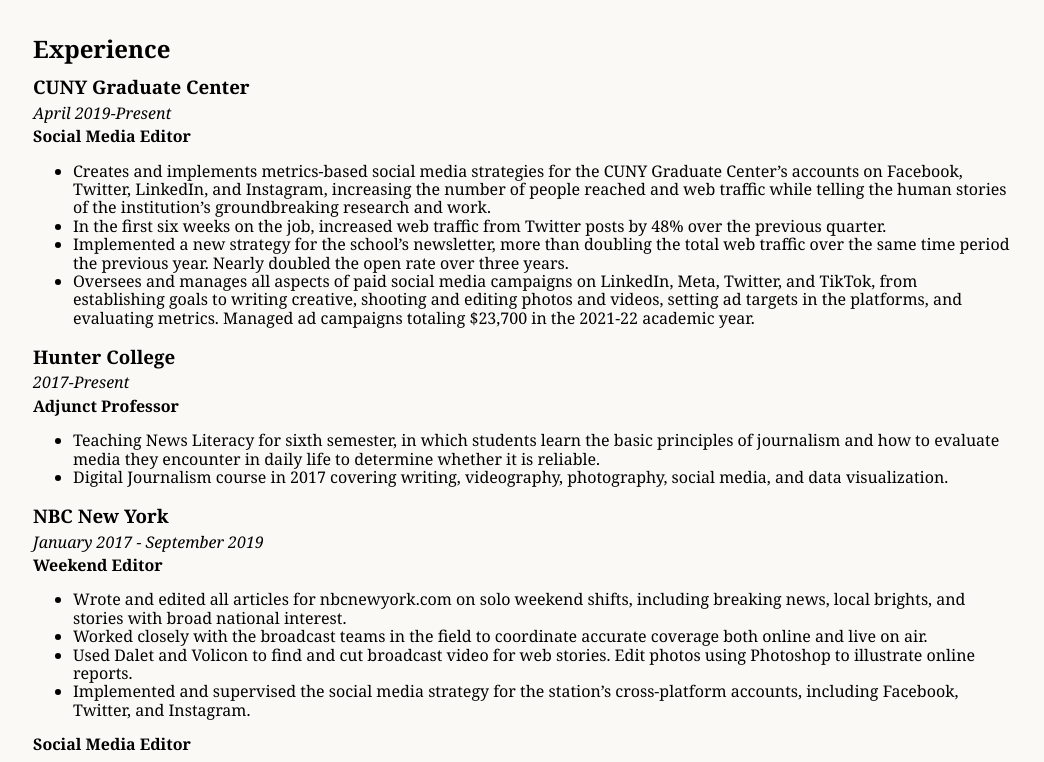
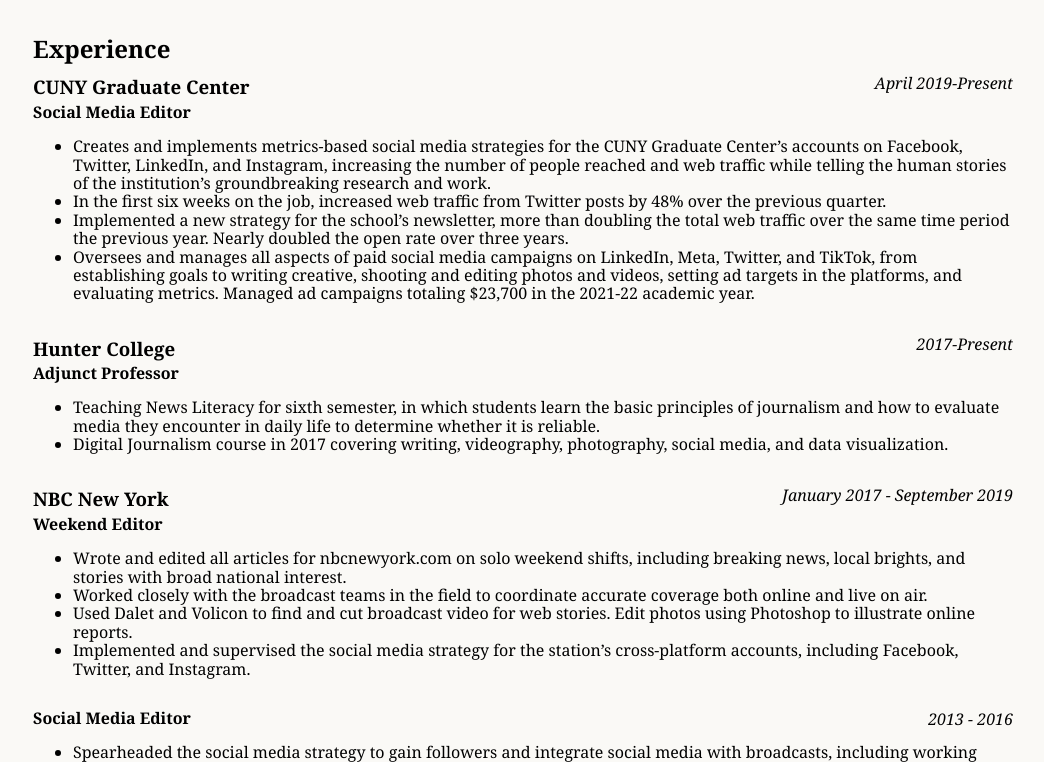
Before and after one commit to coraliecarlson/resume, a plain HTML site: page index.html in a window 1280 px wide. Shown: the part 705-1467 px from the top of the page, without its empty margins (117-1161 px from the left). Drawn offline with nearby package versions, Linux system fonts and the light colour scheme.

Commit message:
Adds flexbox to justify title and dates

```diff
--- a/index.html
+++ b/index.html
@@ -30,12 +30,13 @@
     </div>
 
      <h2>Experience</h2>
-        <div class="item">
+            <div class="titlebox">
 
         <h3>CUNY Graduate Center</h3>
 
             <p class="dates_worked">April 2019-Present</p>
 
+   </div>
             <h4>Social Media Editor</h4>
             <ul>
                 <li>Creates and implements metrics-based social media strategies for the CUNY Graduate Center’s accounts on Facebook, Twitter, LinkedIn, and Instagram, increasing the number of people reached and web traffic while telling the human stories of the institution’s groundbreaking research and work. </li>
@@ -43,25 +44,27 @@
                 <li>Implemented a new strategy for the school’s newsletter, more than doubling the total web traffic over the same time period the previous year. Nearly doubled the open rate over three years. </li>
                 <li>Oversees and manages all aspects of paid social media campaigns on LinkedIn, Meta, Twitter, and TikTok, from establishing goals to writing creative, shooting and editing photos and videos, setting ad targets in the platforms, and evaluating metrics. Managed ad campaigns totaling $23,700 in the 2021-22 academic year. </li>
             </ul>
-        </div>
 
-      <div class="item">
+
+      <div class="titlebox">
 
         <h3>Hunter College</h3>
 
             <p class="dates_worked">2017-Present</p>
+        </div>
 
             <h4>Adjunct Professor</h4>
             <ul>
                 <li>Teaching News Literacy for sixth semester, in which students learn the basic principles of journalism and how to evaluate media they encounter in daily life to determine whether it is reliable. </li>
                 <li>Digital Journalism course in 2017 covering writing, videography, photography, social media, and data visualization.</li>
             </ul>
-        </div>
-      <div class="item">
+
+      <div class="titlebox">
 
         <h3>NBC New York</h3>
 
             <p class="dates_worked"> January 2017 - September 2019</p>
+        </div>
 
             <h4>Weekend Editor</h4>
             <ul>
@@ -71,7 +74,11 @@
                 <li>Implemented and supervised the social media strategy for the station’s cross-platform accounts, including Facebook, Twitter, and Instagram.</li>
             </ul>
 
+      <div class="titlebox">
             <h4>Social Media Editor</h4>
+            <p class="dates_worked"> 2013 - 2016</p>
+
+        </div>
             <ul>
                 <li>Spearheaded the social media strategy to gain followers and integrate social media with broadcasts, including working with reporters and producers in the field to coordinate real-time update on social and facilitating that content to quickly become part of the broadcast.</li>
                 <li>Increased clicks from social posts by more than 850 percent in less than two years.
@@ -80,13 +87,14 @@
                 <li>Trained on-air reporters and anchors on how to use social media effectively. </li>
             </ul>
 
-        </div>
 
-<div class="item">
+
+<div class="titlebox">
 
         <h3>The Associated Press</h3>
 
             <p class="dates_worked">2001-2013</p>
+         </div>
 
             <h4>Producer, Nerve Center</h4>
             <ul>
@@ -114,7 +122,7 @@
             <ul>
                 <li>Covered the special legislative session called by Gov. Jesse Ventura. Wrote stories ranging from budget negotiations to state programs to treat eating disorders.</li>
             </ul>
-        </div>
+
 
 
   <h2>Education</h2> <!--
@@ -129,7 +137,7 @@
         <h4>New York University <span= class="notbold">– Certificate in Website Design and Development, 2013</span></h4>
 
   <h2>Skills</h2>
-    <ul id="double">
+    <ul id="triple">
         <li>Excel</li>
         <li>CSS</li>
         <li>HTML</li>
--- a/style.css
+++ b/style.css
@@ -79,11 +79,16 @@
 
 }
 
-#double li  {
+#triple li  {
     width:33%;
     line-height:1.5em;
     float:left;
     display:inline;
+}
+.titlebox {
+    display: flex;
+    flex-direction: row;
+    justify-content: space-between;
 }
 
 /*********************************************************************
```
